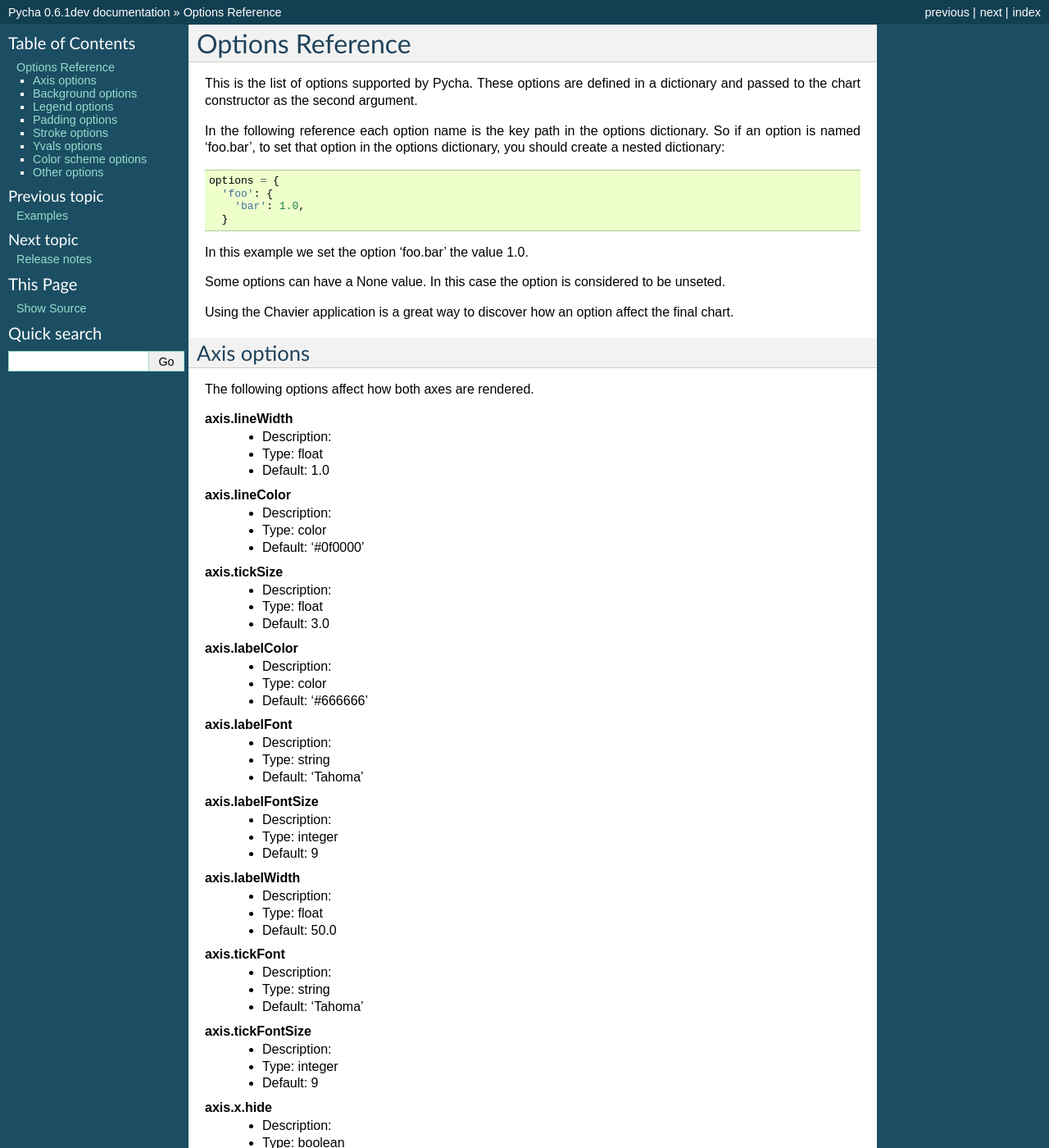
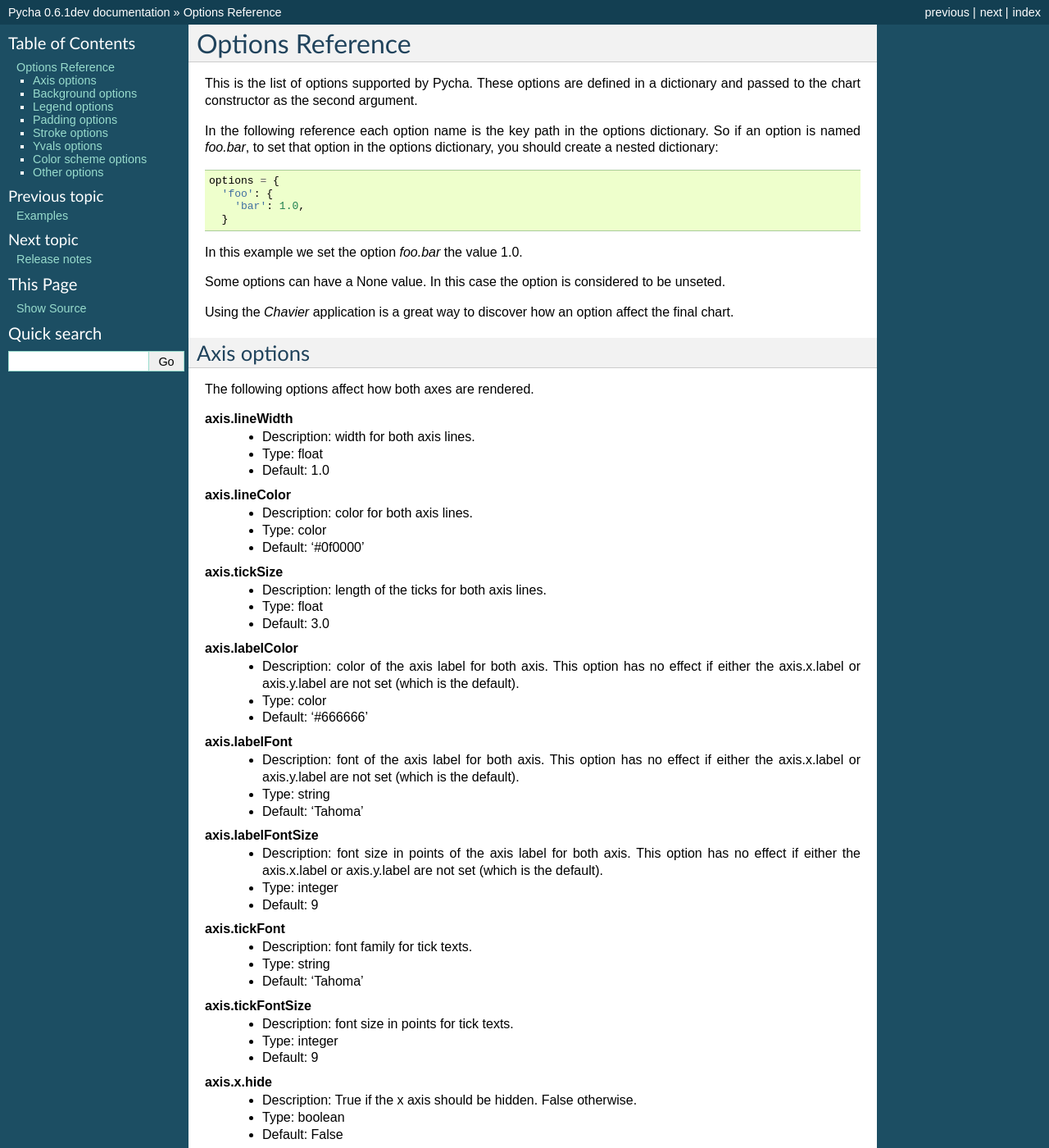
Before and after one commit to bastula/pycha, a Sphinx documentation site: the page built from docs/source/options.rst, in a window 1280 px wide and 1400 px high. Shown: the whole window at 82% size. Built offline with Sphinx 7.4.7, drawn with Linux system fonts in a browser that asks for light colours; some of the changed text lies outside the part shown.

Commit message:
Documentation for basic axis options

```diff
--- a/docs/source/options.rst
+++ b/docs/source/options.rst
@@ -6,7 +6,7 @@
 in a dictionary and passed to the chart constructor as the second argument.
 
 In the following reference each option name is the key path in the options
-dictionary. So if an option is named 'foo.bar', to set that option in the
+dictionary. So if an option is named *foo.bar*, to set that option in the
 options dictionary, you should create a nested dictionary::
 
  options = {
@@ -14,12 +14,12 @@
      'bar': 1.0,
    }
 
-In this example we set the option 'foo.bar' the value 1.0.
+In this example we set the option *foo.bar* the value 1.0.
 
 Some options can have a None value. In this case the option is considered to
 be unseted.
 
-Using the Chavier application is a great way to discover how an option
+Using the *Chavier* application is a great way to discover how an option
 affect the final chart.
 
 Axis options
@@ -28,52 +28,53 @@
 The following options affect how both axes are rendered.
 
 **axis.lineWidth**
-  * Description:
+  * Description: width for both axis lines.
   * Type: float
   * Default: 1.0
 
 **axis.lineColor**
-  * Description:
+  * Description: color for both axis lines.
   * Type: color
   * Default: '#0f0000'
 
 **axis.tickSize**
-  * Description:
+  * Description: length of the ticks for both axis lines.
   * Type: float
   * Default: 3.0
 
 **axis.labelColor**
-  * Description:
+  * Description: color of the axis label for both axis. This option has no
+    effect if either the axis.x.label or axis.y.label are not set (which is
+    the default).
   * Type: color
   * Default: '#666666'
 
 **axis.labelFont**
-  * Description:
+  * Description: font of the axis label for both axis. This option has no
+    effect if either the axis.x.label or axis.y.label are not set (which is
+    the default).
   * Type: string
   * Default: 'Tahoma'
 
 **axis.labelFontSize**
-  * Description:
+  * Description: font size in points of the axis label for both axis. This
+    option has no effect if either the axis.x.label or axis.y.label are not
+    set (which is the default).
   * Type: integer
   * Default: 9
 
-**axis.labelWidth**
-  * Description:
-  * Type: float
-  * Default: 50.0
-
 **axis.tickFont**
-  * Description:
+  * Description: font family for tick texts.
   * Type: string
   * Default: 'Tahoma'
 
 **axis.tickFontSize**
-  * Description:
+  * Description: font size in points for tick texts.
   * Type: integer
   * Default: 9
 
 **axis.x.hide**
-  * Description:
+  * Description: True if the x axis should be hidden. False otherwise.
   * Type: boolean
   * Default: False
 
@@ -98,12 +99,13 @@
   * Default: None
 
 **axis.x.rotate**
-  * Description:
-  * Type: list
+  * Description: clockwise angle in degrees for the tick texts rotation or
+    None for no rotation.
+  * Type: float
   * Default: None
 
 **axis.x.label**
-  * Description:
+  * Description: text that will appear under the axis.
   * Type: string
   * Default: None
 
```
